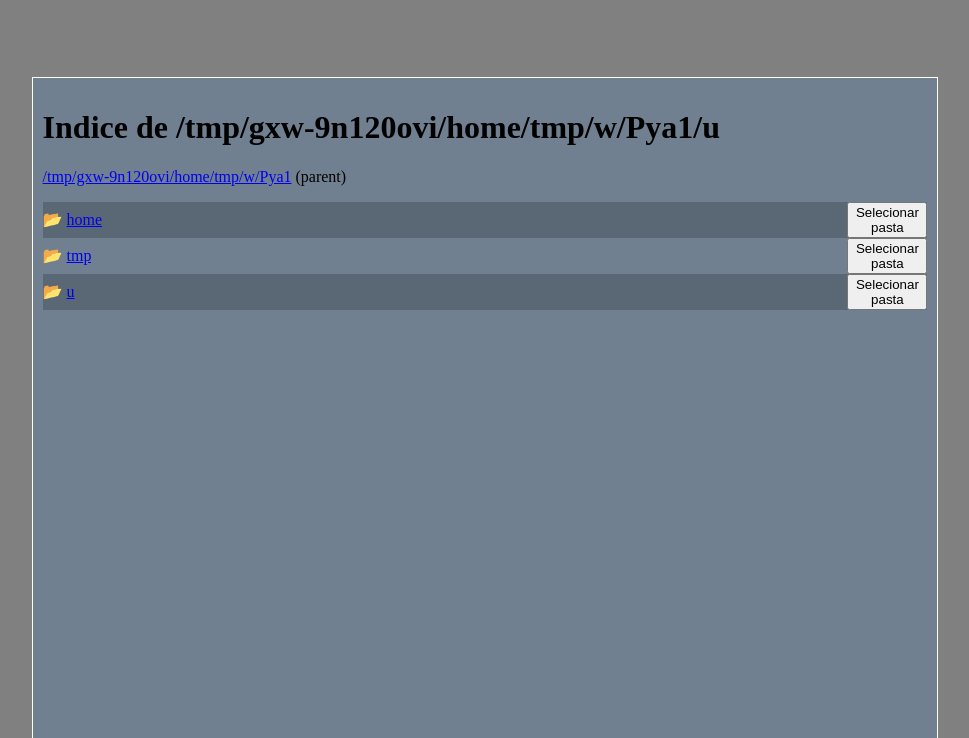
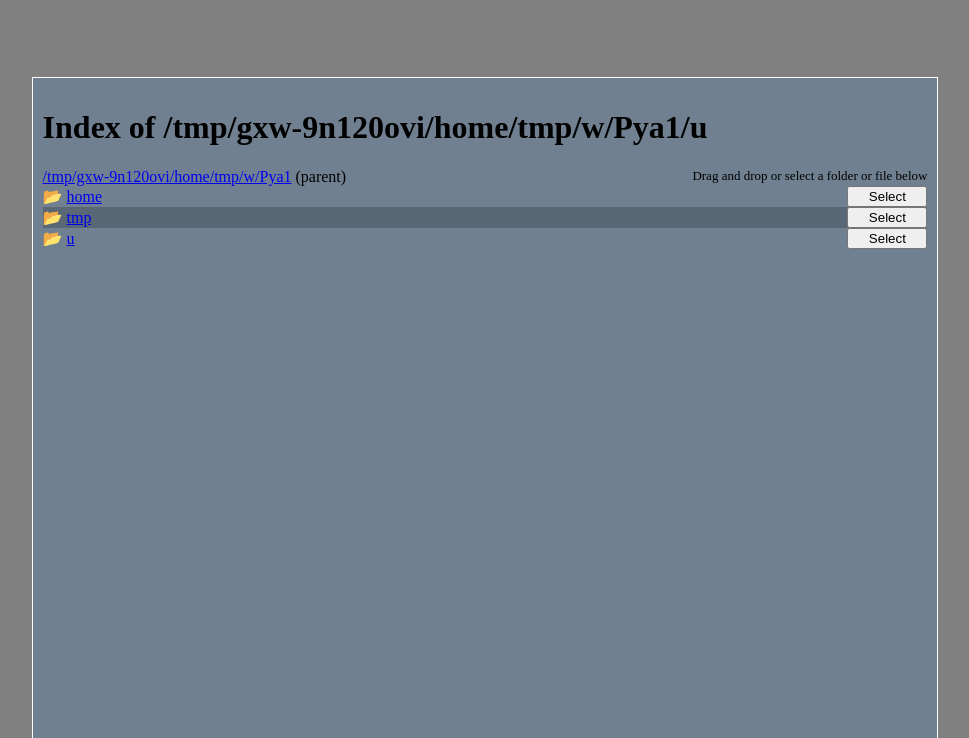
Before and after one commit to HermesPasser/cascade, a Flask app: a page that uses src/templates/picker.html in a window 1280 px wide. Shown: the top 738 px of the page, without its empty margins (155-1124 px from the left). Run offline with Flask 3, Linux system fonts and the light colour scheme.

Commit message:
Add drag and drop feature to file picker
+ Format and change the texts to english

```diff
--- a/src/fileutils.py
+++ b/src/fileutils.py
@@ -1,7 +1,8 @@
 from itertools import chain
 import os
 from pathlib import Path
-from typing import TypedDict
+import tempfile
+from typing import Protocol, Sequence, TypedDict
 
 
 class Entry(TypedDict):
@@ -53,3 +54,21 @@ def list_images_from_folder(folder: str):
     images = [str(file) for file in it]
     images.sort()
     return images
+
+
+class Savable(Protocol):
+    @property
+    def filename(self) -> str | None: ...
+    def save(self, dst: os.PathLike[str]): ...
+
+
+def save_to_temp_folder(files: Sequence[Savable]):
+    directory = Path(tempfile.mkdtemp())
+    size = len(files)
+
+    for i, file in enumerate(files, start=1):
+        name = str(i).zfill(len(str(size)))
+        name += "-" + file.filename if file.filename else ""
+        file.save(directory / name)
+
+    return str(directory)
--- a/src/main.py
+++ b/src/main.py
@@ -3,7 +3,7 @@ import secrets
 
 import flask
 
-from fileutils import dir_entries, list_images_from_folder
+from fileutils import dir_entries, list_images_from_folder, save_to_temp_folder
 from unzip import unzip_file
 
 SUPPORTED_FILES = {".zip", ".cbz", "epub"}
@@ -23,6 +23,19 @@ def not_found(e):
 @app.get("/")
 def home():
     return flask.redirect("/picker")
+
+
+@app.route("/paste", methods=("GET", "POST"))
+def paste():
+    if flask.request.method == "GET":
+        return flask.render_template("/paste.html")
+
+    files = list(flask.request.files.values())
+    if not files:
+        return "No files given", 400
+
+    folder = save_to_temp_folder(files)
+    return flask.redirect(f"/reader?file={folder}&orignal_path={Path.home()}")
 
 
 @app.get("/picker")
@@ -45,6 +58,7 @@ def file(file: str):
 def unzip():
     file = flask.request.args.get("file", type=str)
     if not file:
+        flask.flash("No file provided")
         return flask.redirect("/picker")
 
     if Path(file).is_dir():
@@ -62,6 +76,7 @@ def unzip():
 def reader():
     folder = flask.request.args.get("file", type=str)
     if not folder:
+        flask.flash("No folder provided")
         return flask.redirect("/picker")
 
     # TODO: maybe we should check if the entries contain any *files*
@@ -71,6 +86,7 @@ def reader():
 
     # Re-uncompress the zip if the user bookmark the link and the temp folder is gone
     if not Path(folder).exists() and og_path:
+        flask.flash("Neither temp folder nor original folder exists")
         return flask.redirect(
             f"/unzip?file={og_path}&page=" + flask.request.args.get("page", "")
         )
--- a/src/templates/picker.html
+++ b/src/templates/picker.html
@@ -3,7 +3,7 @@
 	<head>
 		<meta name="viewport" content="width=device-width, initial-scale=1.0" />
 		<meta charset="utf-8" />
-		<title>Lista de arquivos</title>
+		<title>File list</title>
 		<style>
 			body {
 				background-color: gray;
@@ -19,6 +19,20 @@
 				padding: 10px;
 				width: 70%;
 				height: 80%;
+			}
+
+			.header {
+				div {
+					display: flex;
+					justify-content: space-between;
+					p {
+						margin: 0;
+						padding: 0;
+					}
+					#note {
+						font-size: small;
+					}
+				}
 			}
 
 			h1 {
@@ -38,13 +52,20 @@
 				.item:nth-child(odd) {
 					background-color: rgb(90, 103, 116);
 				}
+				.drag-text {
+					display: none;
+				}
 			}
 
 			.item {
 				display: grid;
 				grid-template-columns: auto 5rem;
-				justify-items: flex-start;
+				justify-content: space-between;
 				align-items: center;
+
+				button {
+					width: 5rem;
+				}
 			}
 
 			.item p {
@@ -53,6 +74,21 @@
 				text-overflow: ellipsis;
 				white-space: nowrap;
 				color: cyan;
+			}
+
+			.active {
+				display: flex;
+				align-items: center;
+				justify-content: center;
+				border: 2px dotted black;
+				overflow: hidden;
+				.item {
+					display: none;
+				}
+				.drag-text {
+					display: block;
+					font-size: x-large;
+				}
 			}
 
 			@media only screen and (max-width: 600px) {
@@ -85,7 +121,7 @@
 
 				.item p {
 					margin: 0;
-					flex: 1 1 auto;
+					flex: 1 1;
 					min-width: 0;
 					overflow: hidden;
 					white-space: normal;
@@ -97,21 +133,23 @@
 
 	<body>
 		<main>
-			{% with messages = get_flashed_messages(with_categories=true) %}
-			{% if messages %}
-				<ul class=flashes>
+			{% with messages = get_flashed_messages(with_categories=true) %} {% if messages %}
+			<ul class="flashes">
 				{% for category, message in messages %}
 				<li class="{{ category }}">{{ message }}</li>
 				{% endfor %}
-				</ul>
-			{% endif %}
-			{% endwith %}
+			</ul>
+			{% endif %} {% endwith %}
 
 			<div class="header">
-				<h1>Indice de {{ current }}</h1>
-				<p><a href="/picker?path={{ prev }}">{{ prev }}</a> (parent)</p>
+				<h1>Index of {{ current }}</h1>
+				<div>
+					<p><a href="/picker?path={{ prev }}">{{ prev }}</a> (parent)</p>
+					<p id="note">Drag and drop or select a folder or file below</p>
+				</div>
 			</div>
-			<div class="item-list">
+			<div id="dragArea" class="item-list">
+				<p class="drag-text">Drop files or folders</p>
 				{% for entry in entries %}
 				<div class="item">
 					<!-- para os arquivos: 📄 -->
@@ -123,16 +161,77 @@
 						{% endif %}
 					</p>
 					{% if entry.file %}
-					<button onclick="window.location = '/unzip?file={{ entry.absolute }}'">Selecionar arquivo</button>
+					<button onclick="window.location = '/unzip?file={{ entry.absolute }}'">Select</button>
 					{% else%}
 					<form action="/reader">
 						<input type="hidden" name="file" value="{{ entry.absolute }}" />
-						<button>Selecionar pasta</button>
+						<button>Select</button>
 					</form>
 					{% endif %}
 				</div>
 				{% endfor %}
 			</div>
 		</main>
+		<script>
+			window.onload = () => {
+				if ("showOpenFilePicker" in window) {
+					dragArea.addEventListener("drop", onDrop);
+
+					dragArea.addEventListener("dragenter", (event) => {
+						console.log("enter");
+						dragArea.classList.add("active");
+					});
+
+					dragArea.addEventListener("dragleave", (event) => {
+						if (event.target === dragArea) {
+							dragArea.classList.remove("active");
+						}
+					});
+
+					dragArea.addEventListener("dragover", (event) => {
+						event.preventDefault();
+					});
+				} else {
+					note.innerText =
+						"Select a folder or file below (drag and drop disable since your browser does not fully support the file system API)";
+				}
+			};
+
+			async function addHandleContentsToForm(handle, form) {
+				if (handle.kind === "file") {
+					form.append(name, await handle.getFile());
+					return;
+				}
+
+				for await (const [name, childHandle] of handle.entries()) {
+					if (childHandle.kind === "directory") {
+						await addHandleContentsToForm(childHandle, form);
+					} else {
+						form.append(name, await childHandle.getFile());
+					}
+				}
+			}
+
+			async function onDrop(event) {
+				event.preventDefault();
+				const form = new FormData();
+				const entries = [...event.dataTransfer.items];
+
+				for (const entry of entries) {
+					const handle = await entry.getAsFileSystemHandle();
+					await addHandleContentsToForm(handle, form);
+				}
+
+				if (Array.from(form.entries()).length === 0) {
+					alert("No files given");
+					return;
+				}
+
+				dragArea.classList.remove("active"); // Reset state for case when user pop the history back to this page
+				fetch("/paste", { method: "POST", body: form })
+					.then((r) => (window.location.href = r.url))
+					.catch(alert);
+			}
+		</script>
 	</body>
 </html>
--- a/src/unzip.py
+++ b/src/unzip.py
@@ -5,8 +5,6 @@ from zipfile import ZipFile
 
 @lru_cache
 def unzip_file(file: str):
-    directory = tempfile.TemporaryDirectory().name
+    directory = tempfile.mkdtemp()
     ZipFile(file).extractall(directory)
     return directory
-
-# FileNotFoundError
```
